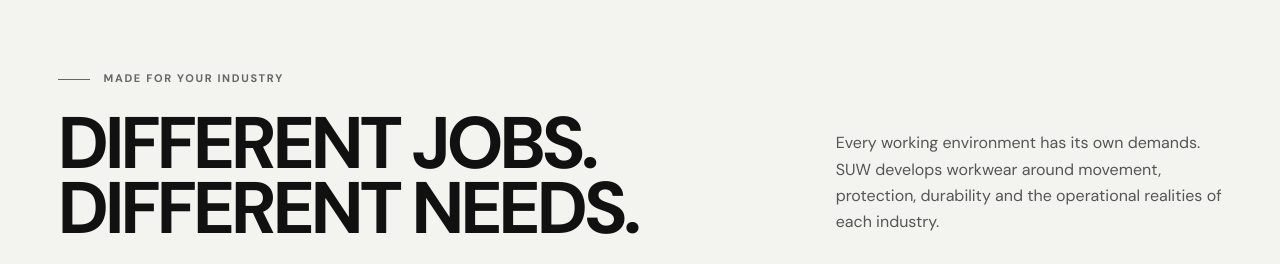
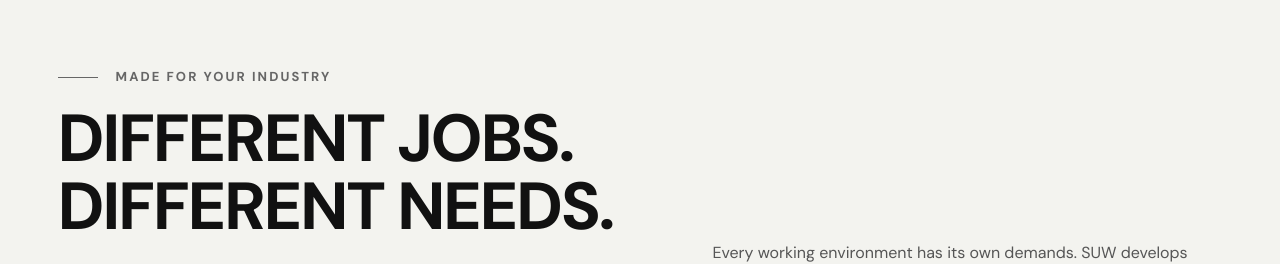
Before and after one commit to alkdeveloper/suw, a Next.js app in the folder frontend/: page /en/industries in a window 1280 px wide. Shown: the part 542-806 px from the top of the page. Built offline with nearby package versions, Linux system fonts and the light colour scheme; no server answers.

Commit message:
adjust of the industries-grid-section.tsx file

```diff
--- a/frontend/src/components/organisms/suw-industries-grid-section/suw-industries-grid-section.scss
+++ b/frontend/src/components/organisms/suw-industries-grid-section/suw-industries-grid-section.scss
@@ -16,49 +16,44 @@
 }
 
 .suw-industries-grid__eyebrow {
-  margin: 0 0 24px;
+  margin: 0 0 22px;
   color: #666;
   font-family: var(--font-active), sans-serif;
-  font-size: 11px;
+  font-size: 13px;
   font-weight: 700;
-  letter-spacing: 0.15em;
+  line-height: 1;
+  letter-spacing: 0.16em;
   text-transform: uppercase;
 
   &::before {
     content: "";
     display: inline-block;
-    width: 32px;
+    width: 40px;
     height: 1px;
-    margin-right: 14px;
+    margin-right: 18px;
     vertical-align: middle;
     background: currentColor;
   }
 }
 
-.suw-industries-grid__heading-grid {
-  display: grid;
-  grid-template-columns: minmax(0, 1.3fr) minmax(320px, 0.7fr);
-  align-items: end;
-  gap: 60px;
-}
-
 .suw-industries-grid__title {
   margin: 0;
   font-family: var(--font-active), sans-serif;
-  font-size: clamp(56px, 5.7vw, 100px);
+  font-size: clamp(54px, 5.2vw, 96px);
   font-weight: 700;
-  line-height: 0.9;
-  letter-spacing: -0.06em;
+  line-height: 1.02;
+  letter-spacing: -0.035em;
   text-transform: uppercase;
 }
 
 .suw-industries-grid__intro {
   max-width: 510px;
-  margin: 0 0 6px auto;
+  margin: 0 0 8px auto;
   color: #555;
   font-family: var(--font-active), sans-serif;
-  font-size: 16px;
-  line-height: 1.65;
+  font-size: clamp(16px, 1.1vw, 19px);
+  font-weight: 400;
+  line-height: 1.55;
 }
 
 .suw-industries-grid__grid {
@@ -131,8 +126,8 @@
   font-family: var(--font-active), sans-serif;
   font-size: clamp(25px, 2vw, 34px);
   font-weight: 650;
-  line-height: 1;
-  letter-spacing: -0.04em;
+  line-height: 1.05;
+  letter-spacing: -0.025em;
 }
 
 .suw-industries-grid__content p {
@@ -180,9 +175,10 @@
   }
 
   .suw-industries-grid__title {
-    font-size: clamp(48px, 13vw, 72px);
-  }
-
+  font-size: clamp(42px, 13vw, 64px);
+  line-height: 1.03;
+  letter-spacing: -0.03em;
+}
   .suw-industries-grid__grid {
     grid-template-columns: 1fr;
     gap: 38px;
```
